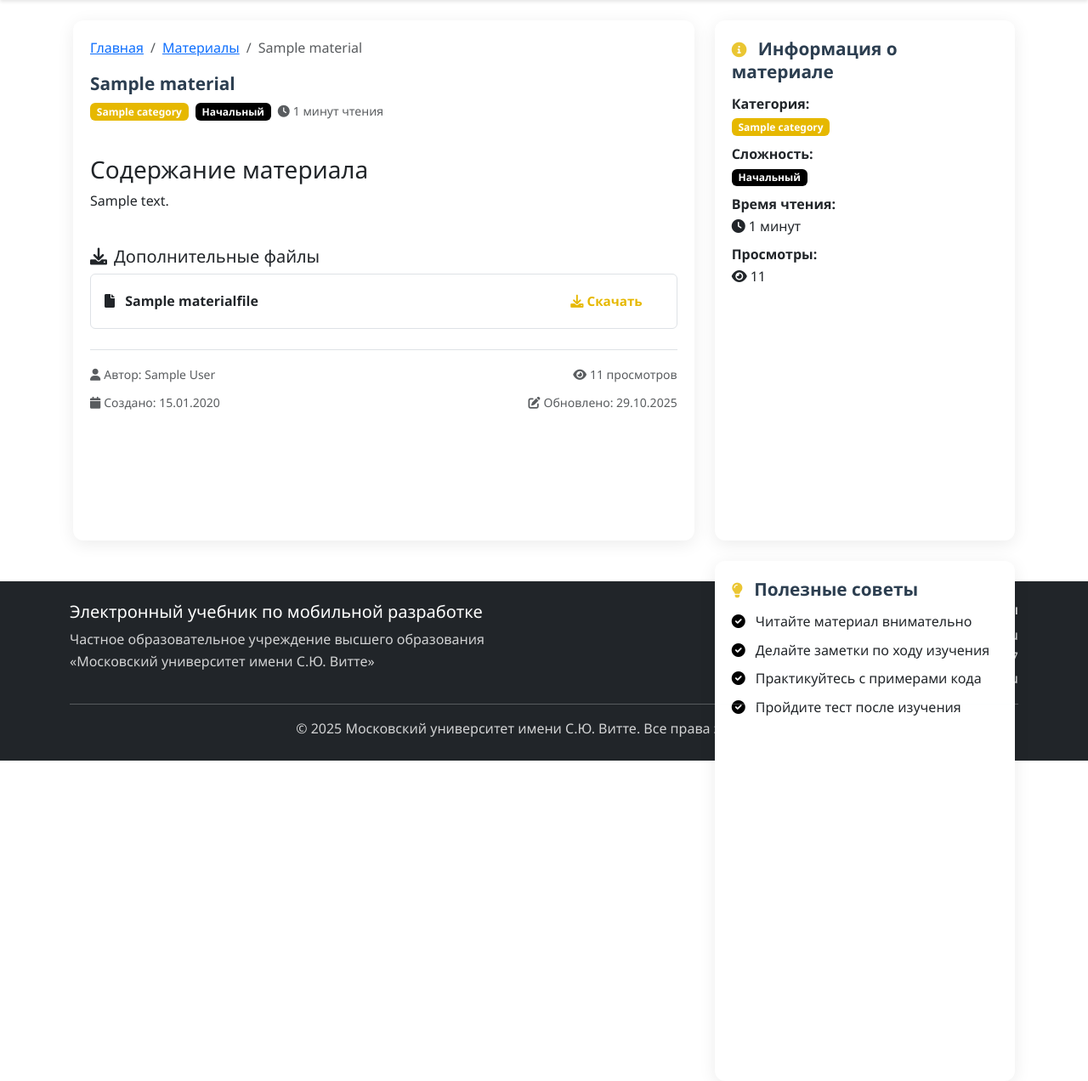
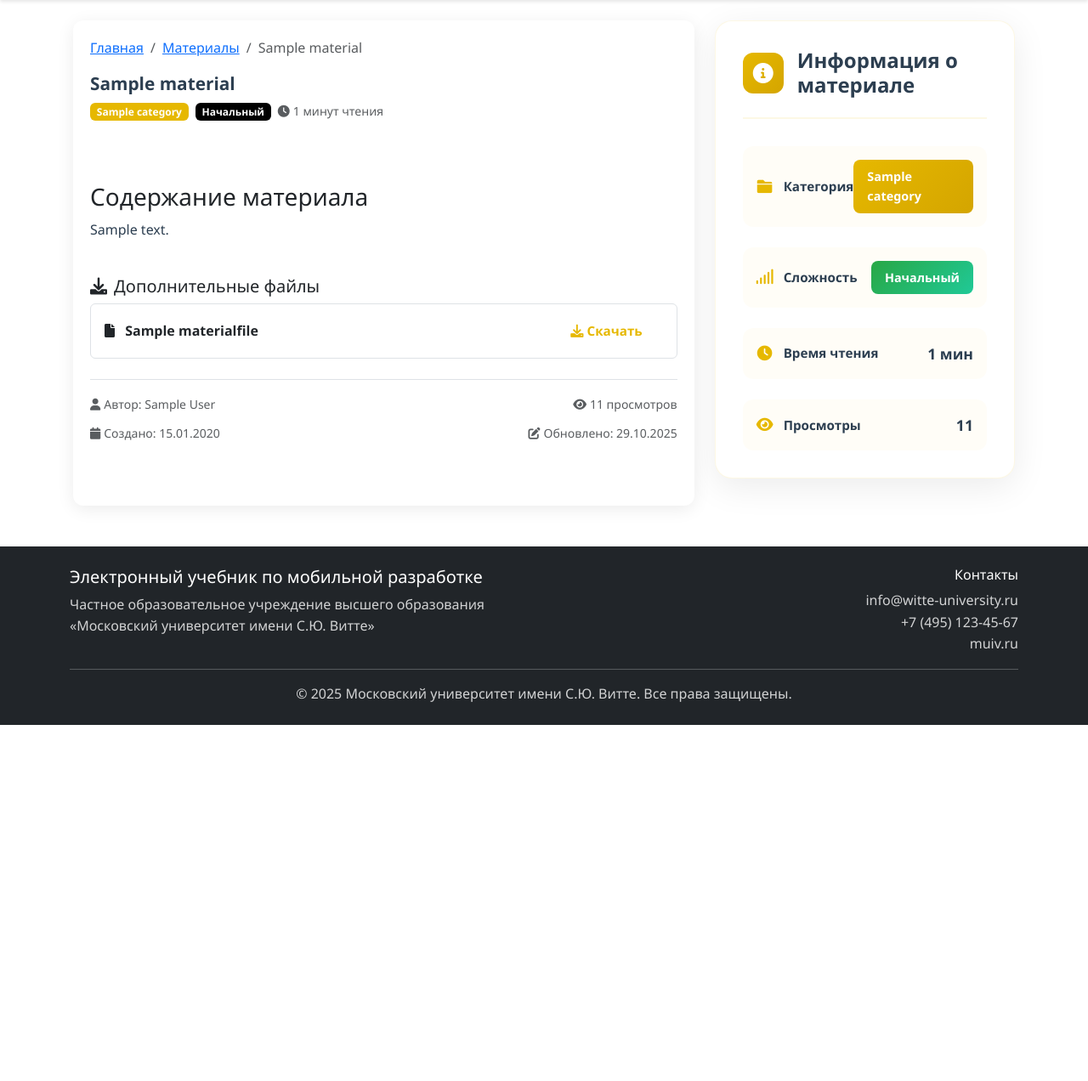
Before and after one commit to mobdev32/mob-dev, a Django app: page /materials/1/ in a window 1280 px wide. Shown: the part 63-1335 px from the top of the page at 85% size. After the commit the page ends 916 px from the top, so only its background shows below. Run offline with Django 5.2, Linux system fonts and the light colour scheme; tables that the repository leaves empty hold one stand-in row (values such as "Sample post").

Commit message:
Tweaked materials UI

```diff
--- /dev/null
+++ b/main/templatetags/custom_filters.py
@@ -0,0 +1,10 @@
+import markdown
+from django import template
+from django.utils.safestring import mark_safe
+
+register = template.Library()
+
+@register.filter(name='markdown')
+def markdown_filter(text):
+    md = markdown.Markdown(extensions=['extra', 'codehilite'])
+    return mark_safe(md.convert(text))
--- a/requirements.txt
+++ b/requirements.txt
@@ -5,3 +5,4 @@ python-decouple==3.8
 django-crispy-forms==2.0
 crispy-bootstrap5==0.7
 django-extensions==3.2.3
+markdown==3.7
--- a/static/css/style.css
+++ b/static/css/style.css
@@ -608,6 +608,272 @@ footer p {
     font-size: 0.95rem;
 }
 
+.material-content {
+    margin-top: 2rem;
+}
+
+.content-text {
+    line-height: 1.8;
+    color: var(--text-color);
+}
+
+.content-text h1,
+.content-text h2,
+.content-text h3,
+.content-text h4,
+.content-text h5,
+.content-text h6 {
+    color: var(--text-color);
+    font-weight: 700;
+    margin-top: 2rem;
+    margin-bottom: 1rem;
+}
+
+.content-text h1 {
+    font-size: 2rem;
+    border-bottom: 2px solid var(--primary-color);
+    padding-bottom: 0.5rem;
+}
+
+.content-text h2 {
+    font-size: 1.75rem;
+    border-bottom: 1px solid rgba(230, 184, 0, 0.2);
+    padding-bottom: 0.5rem;
+}
+
+.content-text h3 {
+    font-size: 1.5rem;
+}
+
+.content-text h4 {
+    font-size: 1.25rem;
+}
+
+.content-text p {
+    margin-bottom: 1rem;
+}
+
+.content-text code {
+    background-color: rgba(230, 184, 0, 0.1);
+    padding: 0.2rem 0.4rem;
+    border-radius: 4px;
+    font-family: 'Courier New', monospace;
+    font-size: 0.9em;
+    color: var(--text-color);
+}
+
+.content-text pre {
+    background-color: #2c3e50;
+    color: #ffffff;
+    padding: 1rem;
+    border-radius: 8px;
+    overflow-x: auto;
+    margin: 1rem 0;
+    border-left: 4px solid var(--primary-color);
+}
+
+.content-text pre code {
+    background-color: transparent;
+    padding: 0;
+    color: #ffffff;
+    font-size: 0.9rem;
+}
+
+.content-text ul,
+.content-text ol {
+    margin: 1rem 0;
+    padding-left: 2rem;
+}
+
+.content-text li {
+    margin-bottom: 0.5rem;
+}
+
+.content-text blockquote {
+    border-left: 4px solid var(--primary-color);
+    padding-left: 1rem;
+    margin: 1rem 0;
+    color: #6c757d;
+    font-style: italic;
+}
+
+.content-text table {
+    width: 100%;
+    border-collapse: collapse;
+    margin: 1rem 0;
+}
+
+.content-text table th,
+.content-text table td {
+    border: 1px solid var(--border-color);
+    padding: 0.75rem;
+    text-align: left;
+}
+
+.content-text table th {
+    background-color: rgba(230, 184, 0, 0.1);
+    font-weight: 600;
+}
+
+.content-text a {
+    color: var(--primary-color);
+    text-decoration: none;
+}
+
+.content-text a:hover {
+    text-decoration: underline;
+}
+
+.material-info-card {
+    background: #ffffff;
+    border-radius: 20px;
+    padding: 2rem;
+    box-shadow: 0 10px 40px rgba(0, 0, 0, 0.08);
+    border: 1px solid rgba(230, 184, 0, 0.1);
+    margin-bottom: 2rem;
+    transition: all 0.3s ease;
+}
+
+.material-info-card:hover {
+    box-shadow: 0 15px 50px rgba(0, 0, 0, 0.12);
+    transform: translateY(-2px);
+}
+
+.material-info-header {
+    display: flex;
+    align-items: center;
+    gap: 1rem;
+    margin-bottom: 2rem;
+    padding-bottom: 1.5rem;
+    border-bottom: 2px solid rgba(230, 184, 0, 0.1);
+}
+
+.material-info-icon {
+    width: 48px;
+    height: 48px;
+    background: linear-gradient(135deg, var(--primary-color), var(--accent-color));
+    border-radius: 12px;
+    display: flex;
+    align-items: center;
+    justify-content: center;
+    color: white;
+    font-size: 1.5rem;
+    flex-shrink: 0;
+}
+
+.material-info-title {
+    font-size: 1.5rem;
+    font-weight: 700;
+    color: var(--text-color);
+    margin: 0;
+}
+
+.material-info-content {
+    display: flex;
+    flex-direction: column;
+    gap: 1.5rem;
+}
+
+.material-info-item {
+    display: flex;
+    justify-content: space-between;
+    align-items: center;
+    padding: 1rem;
+    background: rgba(230, 184, 0, 0.03);
+    border-radius: 12px;
+    transition: all 0.3s ease;
+}
+
+.material-info-item:hover {
+    background: rgba(230, 184, 0, 0.08);
+    transform: translateX(4px);
+}
+
+.material-info-label {
+    display: flex;
+    align-items: center;
+    gap: 0.75rem;
+    font-weight: 600;
+    color: var(--text-color);
+    font-size: 0.95rem;
+}
+
+.material-info-label-icon {
+    color: var(--primary-color);
+    font-size: 1.1rem;
+    width: 20px;
+    text-align: center;
+}
+
+.material-info-value {
+    font-weight: 700;
+    font-size: 1.1rem;
+    color: var(--text-color);
+}
+
+.material-info-badge {
+    display: inline-block;
+    padding: 0.5rem 1rem;
+    border-radius: 8px;
+    font-weight: 600;
+    font-size: 0.9rem;
+    transition: all 0.3s ease;
+}
+
+.material-info-badge-primary {
+    background: linear-gradient(135deg, var(--primary-color), var(--accent-color));
+    color: white;
+}
+
+.material-info-badge-success {
+    background: linear-gradient(135deg, #28a745, #20c997);
+    color: white;
+}
+
+.material-info-badge-warning {
+    background: linear-gradient(135deg, #ffc107, #ff9800);
+    color: white;
+}
+
+.material-info-badge-danger {
+    background: linear-gradient(135deg, #dc3545, #c82333);
+    color: white;
+}
+
+.material-info-badge:hover {
+    transform: scale(1.05);
+}
+
+@media (max-width: 768px) {
+    .material-info-card {
+        padding: 1.5rem;
+        margin-bottom: 1.5rem;
+    }
+
+    .material-info-header {
+        margin-bottom: 1.5rem;
+        padding-bottom: 1rem;
+    }
+
+    .material-info-icon {
+        width: 40px;
+        height: 40px;
+        font-size: 1.2rem;
+    }
+
+    .material-info-title {
+        font-size: 1.25rem;
+    }
+
+    .material-info-content {
+        gap: 1rem;
+    }
+
+    .material-info-item {
+        padding: 0.75rem;
+    }
+}
+
 .map-section {
     background: #ffffff;
     border-radius: 20px;
--- a/templates/main/material_detail.html
+++ b/templates/main/material_detail.html
@@ -1,5 +1,6 @@
 {% extends 'base.html' %}
 {% load static %}
+{% load custom_filters %}
 
 {% block title %}{{ material.title }} - Электронный учебник по мобильной разработке{% endblock %}
 
@@ -62,7 +63,7 @@
                     <div class="material-content">
                         <h3>Содержание материала</h3>
                         <div class="content-text">
-                            {{ material.content|linebreaks }}
+                            {{ material.content|markdown }}
                         </div>
                     </div>
 
@@ -116,63 +117,48 @@
         </div>
 
         <div class="col-md-4">
-            <div class="card mb-4">
-                <div class="card-body">
-                    <h5 class="card-title">
-                        <i class="fas fa-info-circle me-2 text-primary"></i>
-                        Информация о материале
-                    </h5>
-                    <ul class="list-unstyled">
-                        <li class="mb-2">
-                            <strong>Категория:</strong><br>
-                            <span class="badge bg-primary">{{ material.category.name }}</span>
-                        </li>
-                        <li class="mb-2">
-                            <strong>Сложность:</strong><br>
-                            {% if material.difficulty == 'beginner' %}
-                                <span class="badge bg-success">Начальный</span>
-                            {% elif material.difficulty == 'intermediate' %}
-                                <span class="badge bg-warning">Средний</span>
-                            {% elif material.difficulty == 'advanced' %}
-                                <span class="badge bg-danger">Продвинутый</span>
-                            {% endif %}
-                        </li>
-                        <li class="mb-2">
-                            <strong>Время чтения:</strong><br>
-                            <i class="fas fa-clock me-1"></i>{{ material.reading_time }} минут
-                        </li>
-                        <li class="mb-2">
-                            <strong>Просмотры:</strong><br>
-                            <i class="fas fa-eye me-1"></i>{{ material.views_count }}
-                        </li>
-                    </ul>
+            <div class="material-info-card">
+                <div class="material-info-header">
+                    <div class="material-info-icon">
+                        <i class="fas fa-info-circle"></i>
+                    </div>
+                    <h5 class="material-info-title">Информация о материале</h5>
                 </div>
-            </div>
-
-            <div class="card">
-                <div class="card-body">
-                    <h5 class="card-title">
-                        <i class="fas fa-lightbulb me-2 text-primary"></i>
-                        Полезные советы
-                    </h5>
-                    <ul class="list-unstyled">
-                        <li class="mb-2">
-                            <i class="fas fa-check-circle text-success me-2"></i>
-                            Читайте материал внимательно
-                        </li>
-                        <li class="mb-2">
-                            <i class="fas fa-check-circle text-success me-2"></i>
-                            Делайте заметки по ходу изучения
-                        </li>
-                        <li class="mb-2">
-                            <i class="fas fa-check-circle text-success me-2"></i>
-                            Практикуйтесь с примерами кода
-                        </li>
-                        <li class="mb-2">
-                            <i class="fas fa-check-circle text-success me-2"></i>
-                            Пройдите тест после изучения
-                        </li>
-                    </ul>
+                <div class="material-info-content">
+                    <div class="material-info-item">
+                        <div class="material-info-label">
+                            <i class="fas fa-folder material-info-label-icon"></i>
+                            <span>Категория</span>
+                        </div>
+                        <span class="material-info-badge material-info-badge-primary">{{ material.category.name }}</span>
+                    </div>
+                    <div class="material-info-item">
+                        <div class="material-info-label">
+                            <i class="fas fa-signal material-info-label-icon"></i>
+                            <span>Сложность</span>
+                        </div>
+                        {% if material.difficulty == 'beginner' %}
+                            <span class="material-info-badge material-info-badge-success">Начальный</span>
+                        {% elif material.difficulty == 'intermediate' %}
+                            <span class="material-info-badge material-info-badge-warning">Средний</span>
+                        {% elif material.difficulty == 'advanced' %}
+                            <span class="material-info-badge material-info-badge-danger">Продвинутый</span>
+                        {% endif %}
+                    </div>
+                    <div class="material-info-item">
+                        <div class="material-info-label">
+                            <i class="fas fa-clock material-info-label-icon"></i>
+                            <span>Время чтения</span>
+                        </div>
+                        <div class="material-info-value">{{ material.reading_time }} мин</div>
+                    </div>
+                    <div class="material-info-item">
+                        <div class="material-info-label">
+                            <i class="fas fa-eye material-info-label-icon"></i>
+                            <span>Просмотры</span>
+                        </div>
+                        <div class="material-info-value">{{ material.views_count }}</div>
+                    </div>
                 </div>
             </div>
         </div>
```
Also changed, not shown: main/templatetags/__init__.py (added).
